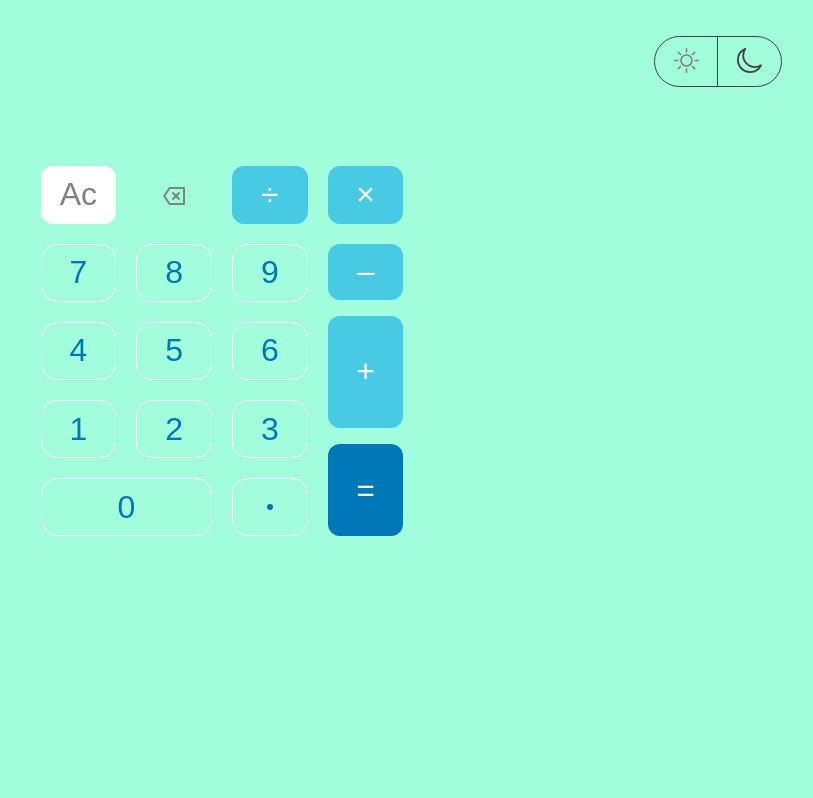
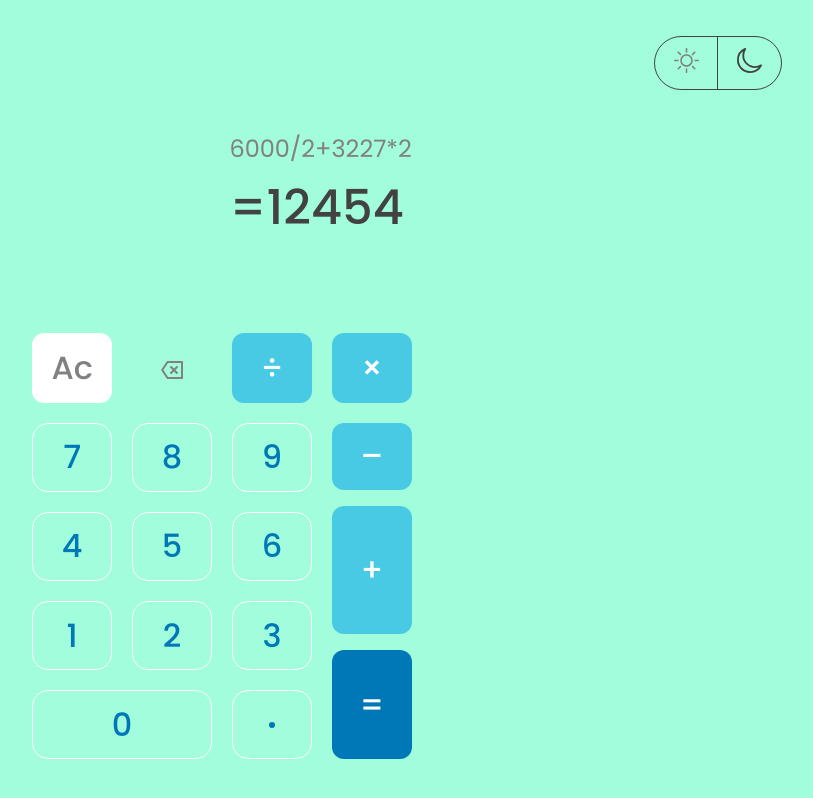
Before and after one commit to lonesahilnazir/Calcify, a plain HTML site: page index.html in a window 1280 px wide. Shown: the whole page, without its empty margins (418-1231 px from the left). Drawn offline with Linux system fonts and the light colour scheme.

Commit message:
Add results section

```diff
--- a/css/base/reset.css
+++ b/css/base/reset.css
@@ -2,11 +2,14 @@
     padding: 0;
     margin: 0;
     box-sizing: border-box;
+    font-family: inherit;
+    font-weight: inherit;
 }
 
 html {
-    /* font-family: poppins; */
+    font-family: 'Poppins', sans-serif;
     font-size: 16px;
+    font-weight: 500;
 }
 
 button {
--- /dev/null
+++ b/css/components/results.css
@@ -0,0 +1,13 @@
+.result {
+    font-size: 3em;
+    font-weight: 500;
+    color: var(--dark-gray);
+}
+.result::before {
+    content: '=';
+}
+code{
+    font-weight: 400;
+    color: var(--gray);
+    font-size: 1.5em;
+}
--- a/css/layout/body.css
+++ b/css/layout/body.css
@@ -4,7 +4,7 @@ body {
     background-color: var(--primary);
     display: flex;
     flex-direction: column;
-    align-items: stretch;
+    align-items: center;
     justify-content: flex-start;
     height: 100vh;
 }
--- a/css/layout/calculator.css
+++ b/css/layout/calculator.css
@@ -2,8 +2,17 @@
     display: flex;
     flex-direction: column;
     align-items: center;
-    justify-content: stretch;
+    justify-content: center;
     flex-grow: 1;
+    max-width: 400px;
+    width: fit-content;
+}
+
+.results-section {
+    align-self: flex-end;
+    display: flex;
+    flex-direction: column;
+    gap: 0.4em;
 }
 
 .btns-section {
--- a/css/layout/header.css
+++ b/css/layout/header.css
@@ -4,6 +4,7 @@
     flex-direction: row;
     align-items: center;
     justify-content: end;
+    width: 100%;
 }
 
 .themes {
--- a/css/main.css
+++ b/css/main.css
@@ -9,3 +9,4 @@
 /* components */
 @import url(./components/number-btn.css);
 @import url(./components/operations-btn.css);
+@import url(./components/results.css);
--- a/index.html
+++ b/index.html
@@ -4,6 +4,9 @@
     <meta charset="UTF-8">
     <meta http-equiv="X-UA-Compatible" content="IE=edge">
     <meta name="viewport" content="width=device-width, initial-scale=1.0">
+
+    <link href='https://fonts.googleapis.com/css2?family=Poppins:wght@400;500&display=swap' rel='stylesheet'>
+
     <link rel="stylesheet" href="/css/main.css">
     <title>Calcify</title>
 </head>
@@ -29,7 +32,10 @@
         </nav>
     </header>
     <main class="main">
-        <div class="sections results-section"></div>
+        <div class="sections results-section">
+            <code>6000/2+3227*2</code>
+            <div class="result">12454</div>
+        </div>
         <div class="sections btns-section">
             <div class="horizontal-actions">
                 <button>Ac</button>
```
